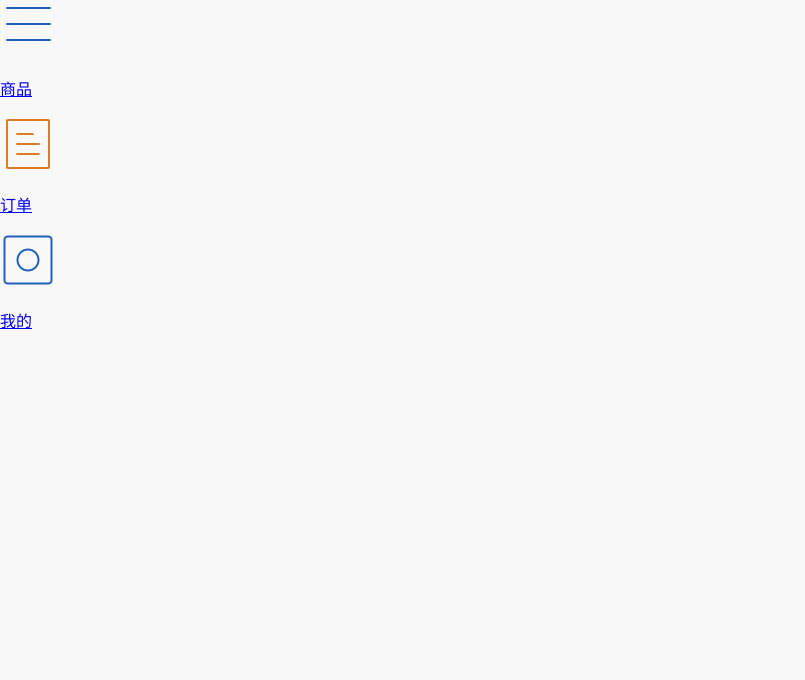
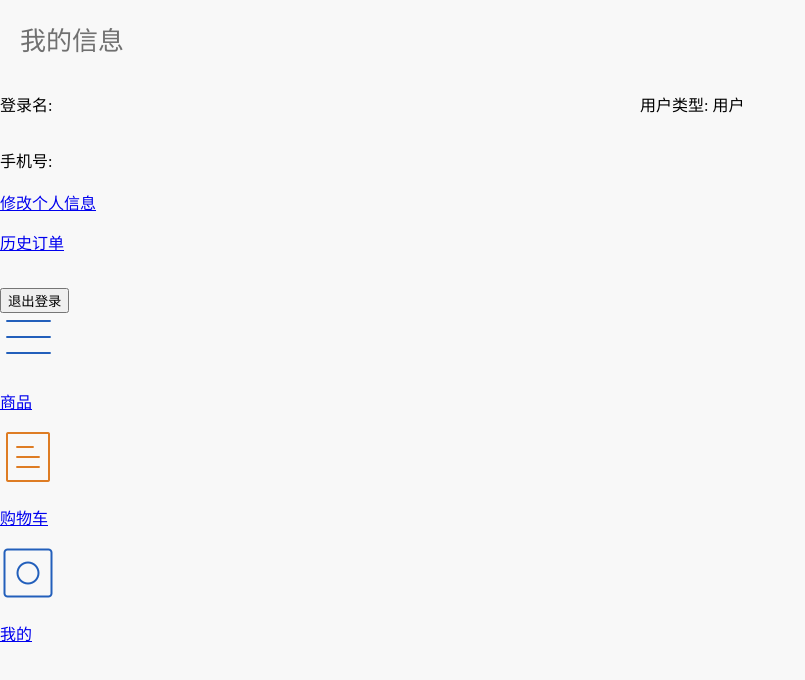
Before and after one commit to cloudxpc/uusale, a Vue app in the folder webapp/: page /#/main/user in a window 1280 px wide. Shown: the top 680 px of the page, without its empty margins (0-805 px from the left). Built offline with nearby package versions, Linux system fonts and the light colour scheme.

Commit message:
user info page

```diff
--- a/webapp/src/components/Login.vue
+++ b/webapp/src/components/Login.vue
@@ -66,7 +66,7 @@
             if (response.data.token)
               this.$axios.defaults.headers.common['Authorization'] = 'Bearer ' + response.data.token;
 
-            this.$eventBus.userType = response.data.userType;
+            this.$eventBus.userInfo = response.data;
             this.$router.replace('/main/products');
           }
         });
--- a/webapp/src/components/User.vue
+++ b/webapp/src/components/User.vue
@@ -1,5 +1,38 @@
 <template>
   <div>
+    <h1 class="page_header">我的信息</h1>
+    <div class="weui-panel">
+      <div class="weui-panel__bd">
+        <div class="weui-media-box weui-media-box_text">
+          <h4 class="weui-media-box__title">{{$eventBus.userInfo.userDisplayName}}</h4>
+          <div style="display: flex;">
+            <p class="weui-media-box__desc" style="flex: 1;">登录名: {{$eventBus.userInfo.username}}</p>
+            <p class="weui-media-box__desc" style="flex: 1;">用户类型: {{$eventBus.isMch ? '商户' : '用户'}}</p>
+          </div>
+          <p class="weui-media-box__desc">手机号: {{$eventBus.userInfo.phoneNumber}}</p>
+        </div>
+      </div>
+    </div>
+    <div class="weui-cells">
+      <router-link to="" class="weui-cell weui-cell_access">
+        <div class="weui-cell__bd">
+          <p>修改个人信息</p>
+        </div>
+        <div class="weui-cell__ft"></div>
+      </router-link>
+    </div>
+    <div class="weui-cells" v-if="!$eventBus.isMch">
+      <router-link to="" class="weui-cell weui-cell_access">
+        <div class="weui-cell__bd">
+          <p>历史订单</p>
+        </div>
+        <div class="weui-cell__ft"></div>
+      </router-link>
+    </div>
+    <br/>
+    <div class="weui-btn-area">
+      <button type="button" class="weui-btn weui-btn_warn" @click="logout">退出登录</button>
+    </div>
   </div>
 </template>
 
@@ -7,6 +40,19 @@
   export default {
     name: 'User',
     methods: {
+      logout: function () {
+        this.$eventBus.confirm('确认退出登录?', () => {
+          this.$eventBus.resetUserInfo();
+          this.$axios.defaults.headers.common['Authorization'] = null;
+          this.$router.push('/login');
+        });
+      }
     }
   }
 </script>
+
+<style scoped>
+  .weui-media-box__desc {
+    line-height: 1.5;
+  }
+</style>
--- a/webapp/src/config/axios.config.js
+++ b/webapp/src/config/axios.config.js
@@ -6,7 +6,6 @@ export default {
     Vue.prototype.$axios = axios;
 
     axios.defaults.baseURL = eventBus.baseUrl + '/api';
-    axios.defaults.headers.common['Authorization'] = 'Bearer eyJ0eXAiOiJKV1QiLCJhbGciOiJIUzI1NiJ9.eyJ1c2VyX3R5cGUiOiJNIiwidXNlcl9pZCI6IjVhZDQ3Y2IzLThmYmYtNGFhMi1hNTE3LTEyYTFkNzNkMWRjZiIsImlzcyI6InV1c2FsZSJ9.20EgWC4fohtmU5jaTcGlyl4zzCU1olkiO_aDVvXdIaQ';
 
     // Add a request interceptor
     axios.interceptors.request.use(config => {
--- a/webapp/src/services/eventbus.js
+++ b/webapp/src/services/eventbus.js
@@ -3,7 +3,7 @@ import weui from 'weui.js';
 
 export const eventBus = new Vue({
   data: {
-    userType: 'M'
+    userInfo: {}
   },
   computed: {
     baseUrl: function () {
@@ -13,10 +13,13 @@ export const eventBus = new Vue({
       return this.baseUrl + '/pic/';
     },
     isMch: function () {
-      return this.userType === 'M';
+      return this.userInfo.userType === 'M';
     }
   },
   methods: {
+    resetUserInfo: function () {
+      this.userInfo = {};
+    },
     alert: function (msg, titleOrCallback, callback) {
       let data = {};
       data.msg = msg;
```
Also changed, not shown: 2 other files (tests, documents, lock files or other folders).
